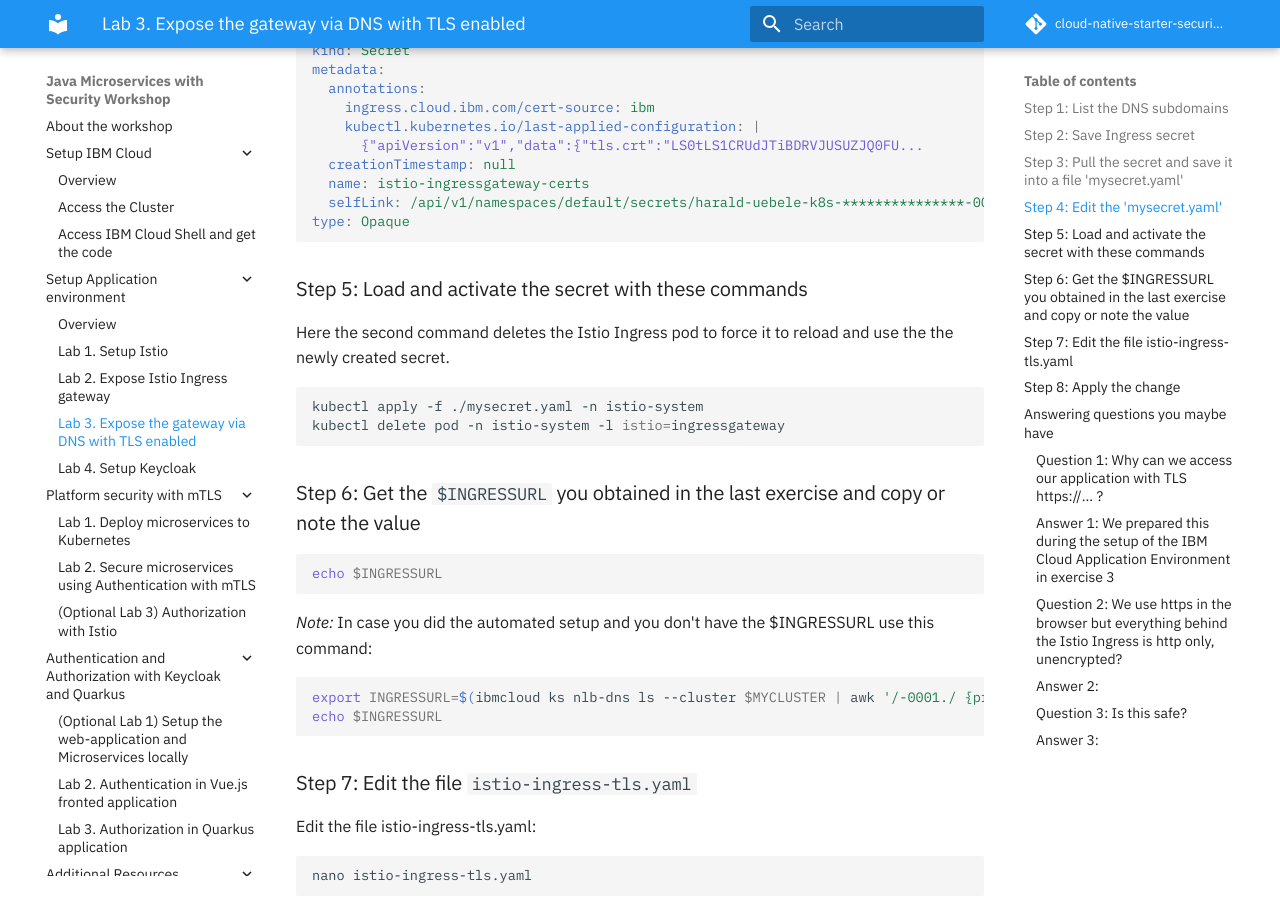
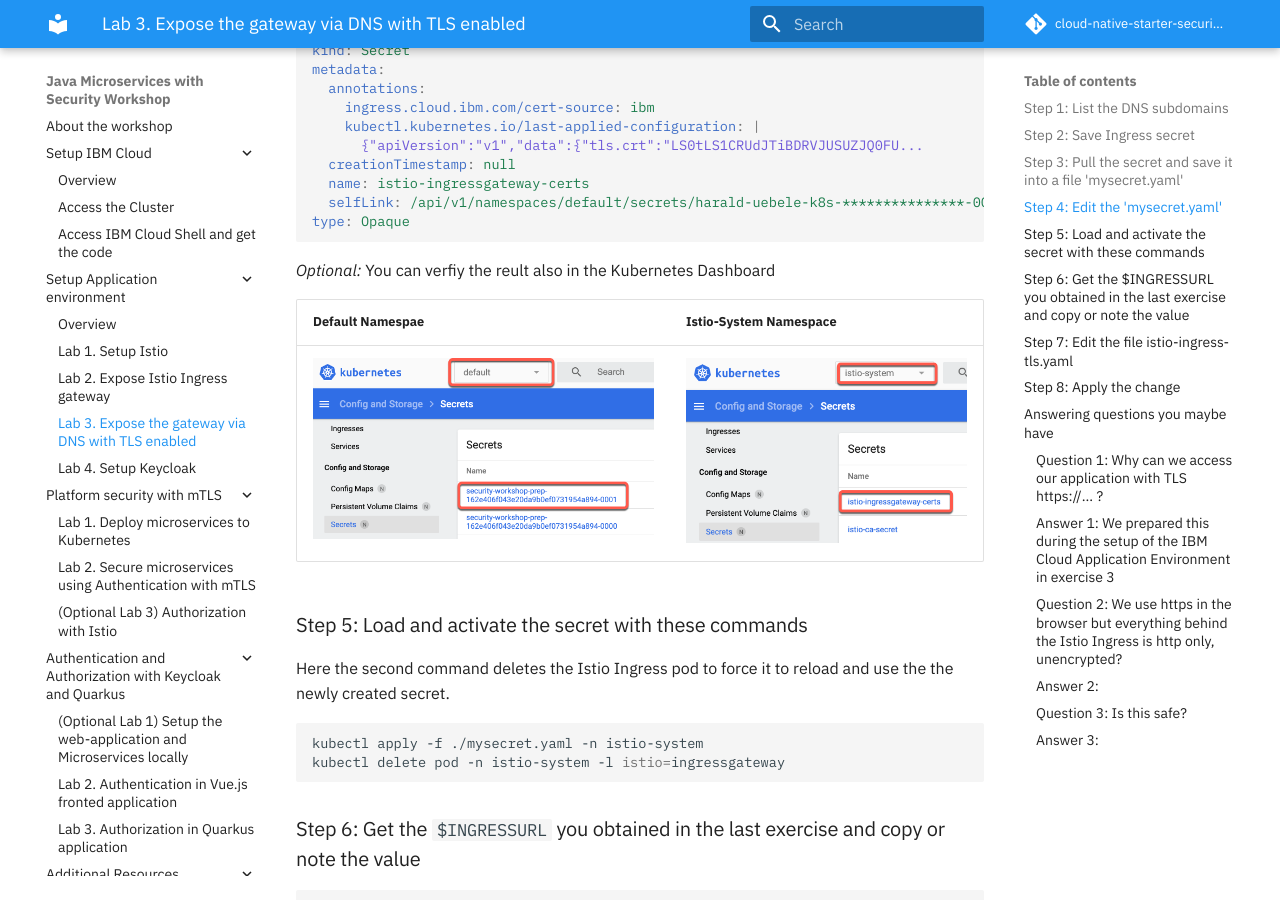
Before and after one commit to IBM/cloud-native-starter-security-workshop, an MkDocs documentation site: the page built from workshop/app-env-exercise-01/SETUP_ISTIO_INGRESS_TLS.md, in a window 1280 px wide and 900 px high, scrolled down 2574 px. Built offline with MkDocs 1.6.1 and Material for MkDocs 9.7.7, drawn with Linux system fonts in a browser that asks for light colours; comment, search, counter and statistics services are not loaded.

Commit message:
update - add additional images for secrets

````diff
--- a/workshop/app-env-exercise-01/SETUP_ISTIO_INGRESS_TLS.md
+++ b/workshop/app-env-exercise-01/SETUP_ISTIO_INGRESS_TLS.md
@@ -74,6 +74,12 @@
   selfLink: /api/v1/namespaces/default/secrets/harald-uebele-k8s-***************-0001
 type: Opaque
 ```
+
+_Optional:_ You can verfiy the reult also in the Kubernetes Dashboard
+
+| Default Namespae | Istio-System Namespace |
+|---|---|
+| ![](../images/secret-kube-dashboard-01.png)| ![](../images/secret-kube-dashboard-02.png) |
 
 ### Step 5: Load and activate the secret with these commands
 
````
Also changed, not shown: workshop/app-env-exercise-01/SETUP_KEYCLOAK.md (+1 -0 lines), workshop/images/secret-kube-dashboard-01.png (added), workshop/images/secret-kube-dashboard-02.png (added).
